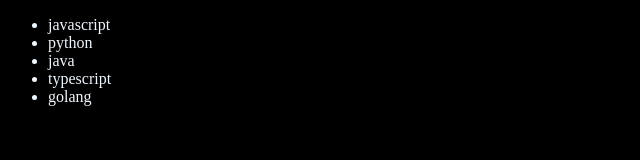
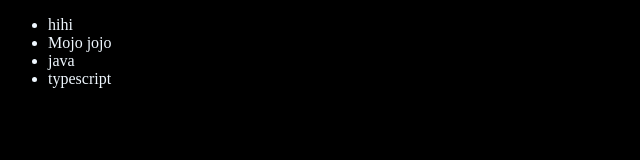
Before and after one commit to Mobashshirhasan/JavaScript, a plain HTML site: page 06_dom/four.html in a window 1280 px wide. Shown: the whole page, without its empty margins (0-640 px from the left). Drawn offline with Linux system fonts and the light colour scheme.

Commit message:
fix: update language list by replacing second and first items, and removing the last item

```diff
--- a/06_dom/four.html
+++ b/06_dom/four.html
@@ -27,5 +27,22 @@
     }
     addOptiLanguage('golang')
 
+    // Edit
+    const secondLang = document.querySelector("li:nth-child(2)")
+    // secondLang.innerHTML = "mojo jojo"
+    const newli = document.createElement('li')
+    newli.textContent = "Mojo jojo"
+    secondLang.replaceWith(newli)
+
+    // edit
+    const firstLang = document.querySelector("li:first-child")
+    // firstLang.outerHTML = '<li> TypeScript</li>'
+    const newli1 = document.createElement('li')
+    newli1.textContent = "hihi"
+    firstLang.replaceWith(newli1)
+
+    // remove
+    const lastLang = document.querySelector('li:last-child')
+    lastLang.remove()
 </script>
 </html>
```
